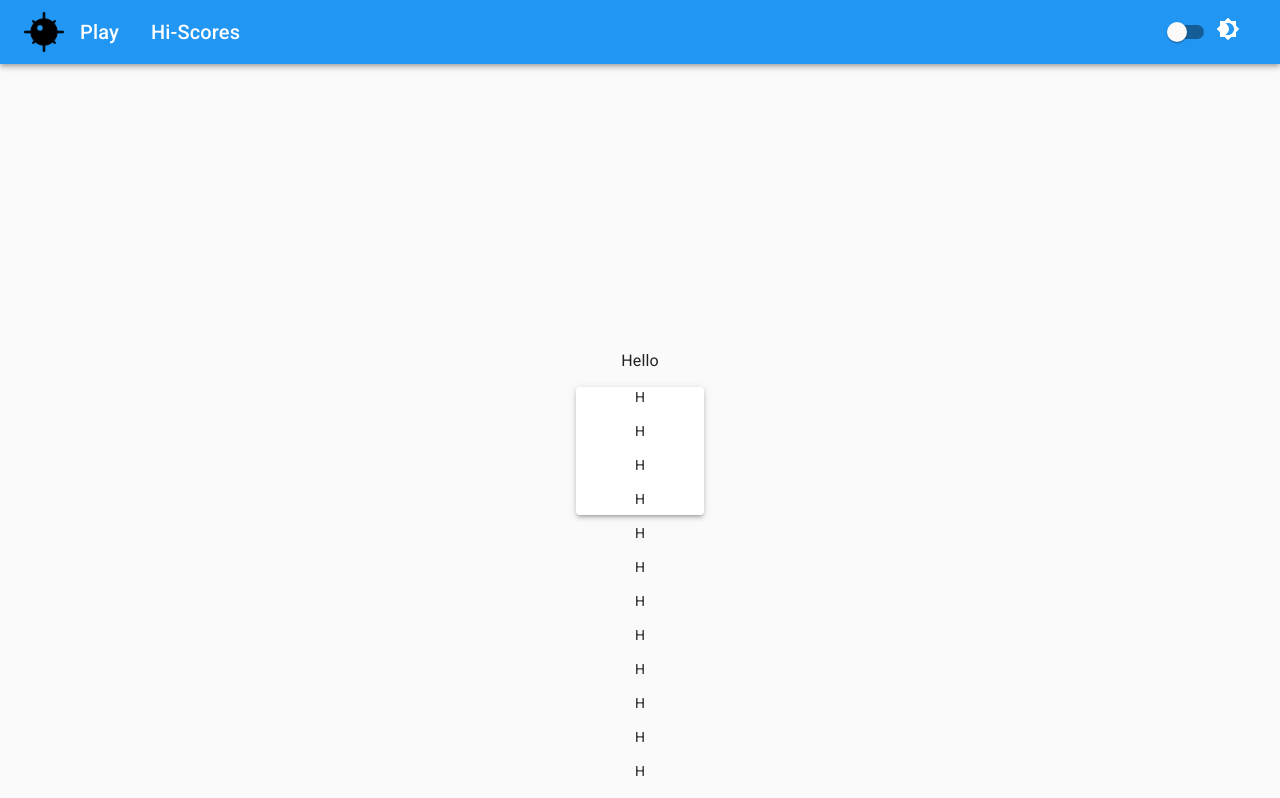
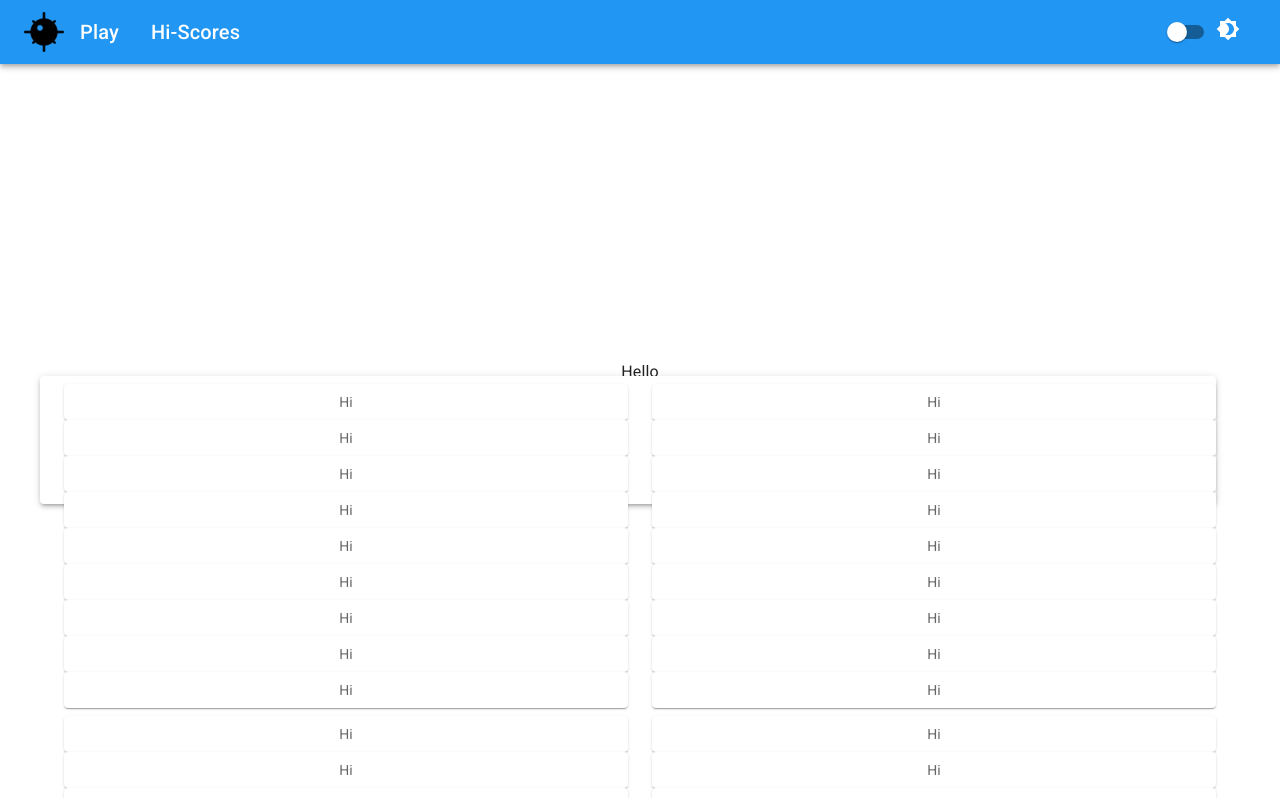
Before and after one commit to CWallis92/minesweeper, a React (Create React App) app: page / in a window 1280 px wide. Shown: the top 798 px of the page. Built offline with nearby package versions, Linux system fonts and the light colour scheme.

Commit message:
WIP: Upgrade material UI to v5

```diff
--- a/src/components/App.tsx
+++ b/src/components/App.tsx
@@ -1,20 +1,49 @@
-import React, { useState } from "react";
+import React, { createContext, useMemo, useState } from "react";
 import { BrowserRouter as Router, Route, Switch } from "react-router-dom";
-import { CssBaseline } from "@material-ui/core";
-import { ThemeProvider } from "@material-ui/styles";
+import { CssBaseline, PaletteMode } from "@mui/material";
+import { ThemeProvider, createTheme } from "@mui/material/styles";
 
 import Nav from "./Nav";
 import GameArea from "./GameArea";
-import { lightTheme, darkTheme } from "../styles/theme";
+import { blue, purple } from "@mui/material/colors";
+
+export const ColorModeContext = createContext({ toggleColorMode: () => {} });
 
 export default function App() {
-  const [darkMode, setDarkMode] = useState(false);
+  const [mode, setMode] = useState("light");
+
+  const colorMode = useMemo(
+    () => ({
+      toggleColorMode: () => {
+        setMode((prevMode) => (prevMode === "light" ? "dark" : "light"));
+      },
+    }),
+    []
+  );
+
+  const theme = useMemo(
+    () =>
+      createTheme({
+        palette: {
+          mode: mode as PaletteMode,
+          ...(mode === "light"
+            ? {
+                primary: blue,
+              }
+            : {
+                primary: purple,
+              }),
+        },
+      }),
+    [mode]
+  );
 
   return (
-    <ThemeProvider theme={darkMode ? darkTheme : lightTheme}>
+    <ColorModeContext.Provider value={colorMode}>
+      <ThemeProvider theme={theme}>
         <CssBaseline />
         <Router>
-        <Nav darkMode={darkMode} setDarkMode={setDarkMode} />
+          <Nav />
           <Switch>
             <Route exact path="/">
               <GameArea />
@@ -25,5 +54,6 @@ export default function App() {
           </Switch>
         </Router>
       </ThemeProvider>
+    </ColorModeContext.Provider>
   );
 }
--- a/src/components/GameArea.tsx
+++ b/src/components/GameArea.tsx
@@ -1,5 +1,5 @@
-import React, { useState } from "react";
-import { Container, Grid, Paper, Typography } from "@material-ui/core";
+import { Container, Grid, Paper, Typography } from "@mui/material";
+import React from "react";
 
 import useStyles from "../styles/gameArea";
 import GameGrid from "./GameGrid";
@@ -19,9 +19,16 @@ const GameArea = (): React.ReactElement => {
         <Typography variant="body1">Hello</Typography>
       </Grid>
       <Grid item>
-        <Paper elevation={3} className={classes.paper}>
+        <Grid
+          container
+          rowSpacing={1}
+          columnSpacing={{ xs: 1, sm: 2, md: 3 }}
+          component={Paper}
+          className={classes.paper}
+          elevation={3}
+        >
           <GameGrid rows={9} cols={9} mines={10} />
-        </Paper>
+        </Grid>
       </Grid>
     </Grid>
   );
--- a/src/components/GameGrid.tsx
+++ b/src/components/GameGrid.tsx
@@ -1,11 +1,8 @@
-import React, {
-  Dispatch,
-  SetStateAction,
-  useCallback,
-  useEffect,
-  useState,
-} from "react";
-import { createBlankGrid, fillGrid } from "../utils/game";
+import React, { useEffect, useState } from "react";
+import { styled } from "@mui/material/styles";
+
+import { createBlankGrid } from "../utils/game";
+import { Grid, Paper } from "@mui/material";
 
 interface GameGridProps {
   rows: number;
@@ -13,39 +10,40 @@ interface GameGridProps {
   mines: number;
 }
 
+const Item = styled(Paper)(({ theme }) => ({
+  backgroundColor: theme.palette.mode === "dark" ? "#1A2027" : "#fff",
+  ...theme.typography.body2,
+  padding: theme.spacing(1),
+  textAlign: "center",
+  color: theme.palette.text.secondary,
+}));
+
 export default function GameGrid({
   rows,
   cols,
   mines,
 }: GameGridProps): React.ReactElement {
   const [grid, setGrid] = useState<Square[][]>([]);
-  const [gameStarted, setGameStarted] = useState(false);
 
   useEffect(() => {
     const initialGrid = createBlankGrid(rows, cols);
 
-    console.log(initialGrid);
-
     setGrid(initialGrid);
-  }, []);
-
-  // useEffect(() => {
-  //   if (gameStarted) {
-  //     const filledGrid = fillGrid(grid.length, grid[0].length, mines)
-  //     setGrid();
-  //   }
-
-  // }, [gameStarted]);
+  }, [cols, rows]);
 
   return (
     <>
       {grid.map((row, index) => {
         return (
-          <div key={index}>
-            {row.map((square, i) => {
-              return <p key={i}>H</p>;
+          <Grid item xs={6} key={index}>
+            {row.map(({ state, revealed }, i) => {
+              if (!revealed) {
+                return <Item key={`${index}-${i}`}>Hi</Item>;
+              }
+
+              return <Item key={`${index}-${i}`}>state</Item>;
             })}
-          </div>
+          </Grid>
         );
       })}
     </>
--- a/src/components/Nav.tsx
+++ b/src/components/Nav.tsx
@@ -1,31 +1,22 @@
-import React, { Dispatch, SetStateAction } from "react";
+import React, { useContext, useState } from "react";
 import { useHistory } from "react-router-dom";
 import {
   AppBar,
+  FormControlLabel,
+  MenuItem,
+  Switch,
   Toolbar,
-  FormControlLabel,
-  Switch,
-  makeStyles,
   Typography,
-  MenuItem,
-} from "@material-ui/core";
-import Brightness4Icon from "@material-ui/icons/Brightness4";
+} from "@mui/material";
+import Brightness4Icon from "@mui/icons-material/Brightness4";
 
 import mine from "../assets/mine.png";
+import { ColorModeContext } from "./App";
 
-const useStyles = makeStyles({
-  darkModeSwitch: {
-    marginLeft: "auto",
-  },
-});
+const Nav = (): React.ReactElement => {
+  const colorMode = useContext(ColorModeContext);
 
-interface NavProps {
-  darkMode: boolean;
-  setDarkMode: Dispatch<SetStateAction<boolean>>;
-}
-
-const Nav = ({ darkMode, setDarkMode }: NavProps): React.ReactElement => {
-  const classes = useStyles();
+  const [darkMode, setDarkMode] = useState(false);
 
   let history = useHistory();
 
@@ -49,12 +40,15 @@ const Nav = ({ darkMode, setDarkMode }: NavProps): React.ReactElement => {
           control={
             <Switch
               checked={darkMode}
-              onChange={() => setDarkMode(!darkMode)}
+              onChange={() => {
+                colorMode.toggleColorMode();
+                setDarkMode(!darkMode);
+              }}
               name="darkMode"
             />
           }
           label={<Brightness4Icon />}
-          className={classes.darkModeSwitch}
+          style={{ marginLeft: "auto" }}
         />
       </Toolbar>
     </AppBar>
--- a/src/styles/gameArea.ts
+++ b/src/styles/gameArea.ts
@@ -1,4 +1,9 @@
-import { makeStyles } from "@material-ui/core";
+import { makeStyles } from "@mui/styles";
+import { Theme } from "@mui/material/styles";
+
+declare module "@mui/styles/defaultTheme" {
+  interface DefaultTheme extends Theme {}
+}
 
 const useStyles = makeStyles((theme) => ({
   root: {
--- a/src/styles/theme.ts
+++ /dev/null
@@ -1,15 +0,0 @@
-import { createTheme } from "@material-ui/core";
-import { blue } from "@material-ui/core/colors";
-
-export const lightTheme = createTheme({
-  palette: {
-    type: "light",
-    primary: blue,
-  },
-});
-
-export const darkTheme = createTheme({
-  palette: {
-    type: "dark",
-  },
-});
```
Also changed, not shown: package.json (+5 -2 lines), 2 other files (tests, documents, lock files or other folders). Lines whose indentation alone changed are shown as unchanged.
